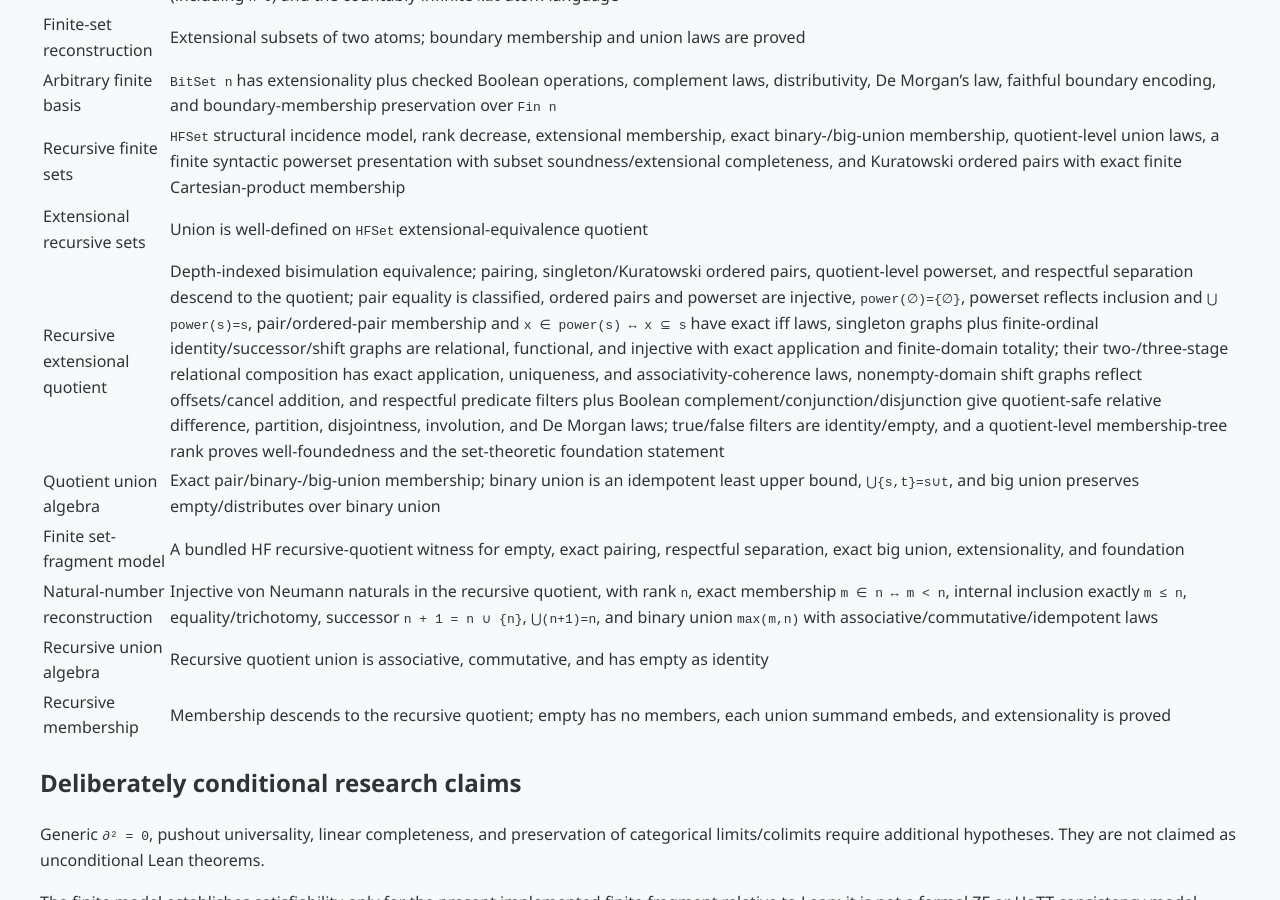
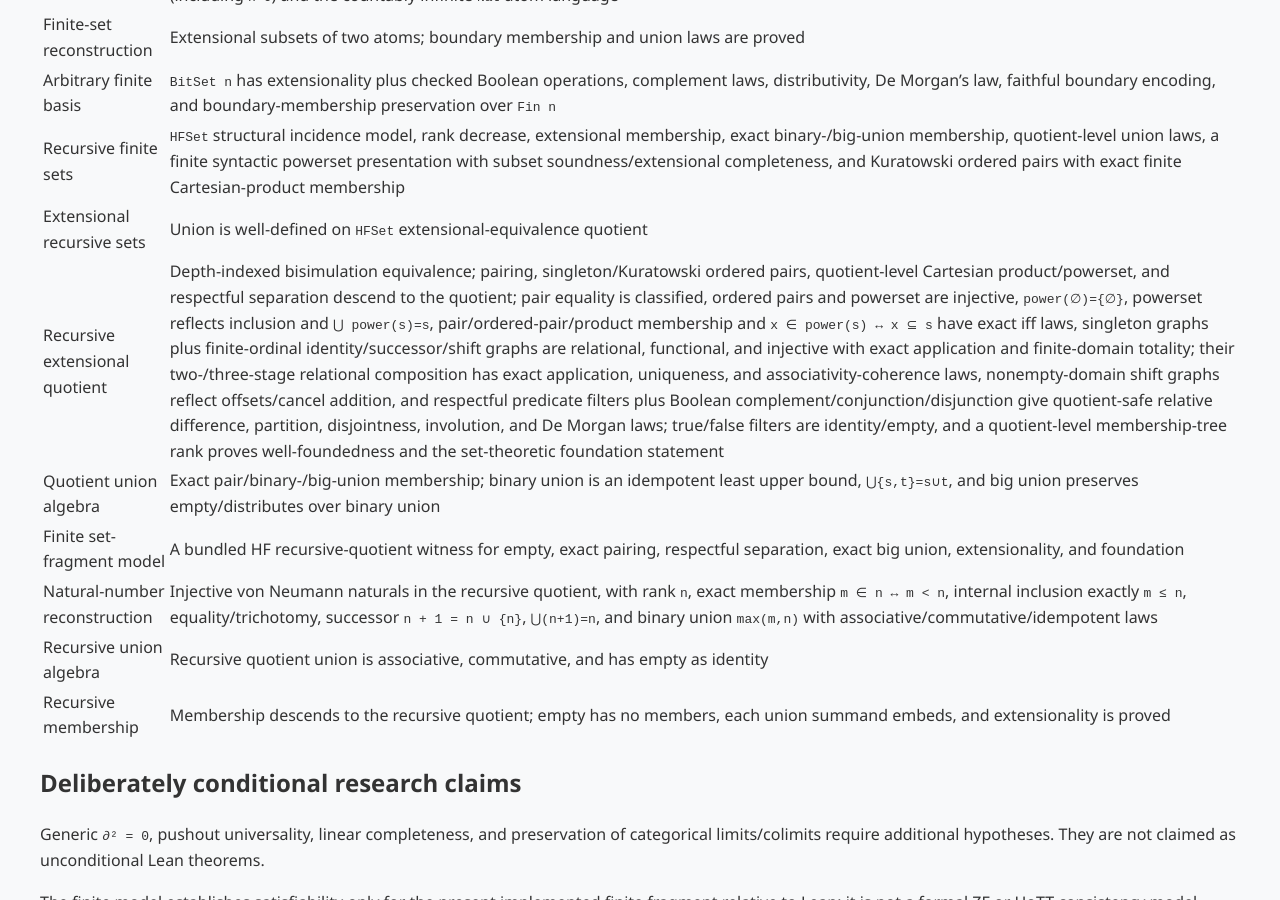
Before and after one commit to com-junkawasaki/inc, a Jekyll site: the page built from docs/verification.md, in a window 1280 px wide and 900 px high, scrolled down 1388 px. Built offline with Jekyll 4.4.1, drawn with Linux system fonts in a browser that asks for light colours.

Commit message:
feat(inc): extend finite quotient and substitution semantics

```diff
--- a/docs/verification.md
+++ b/docs/verification.md
@@ -31,7 +31,7 @@ the triangle example.
 | Arbitrary finite basis | `BitSet n` has extensionality plus checked Boolean operations, complement laws, distributivity, De Morgan's law, faithful boundary encoding, and boundary-membership preservation over `Fin n` |
 | Recursive finite sets | `HFSet` structural incidence model, rank decrease, extensional membership, exact binary-/big-union membership, quotient-level union laws, a finite syntactic powerset presentation with subset soundness/extensional completeness, and Kuratowski ordered pairs with exact finite Cartesian-product membership |
 | Extensional recursive sets | Union is well-defined on `HFSet` extensional-equivalence quotient |
-| Recursive extensional quotient | Depth-indexed bisimulation equivalence; pairing, singleton/Kuratowski ordered pairs, quotient-level powerset, and respectful separation descend to the quotient; pair equality is classified, ordered pairs and powerset are injective, `power(∅)={∅}`, powerset reflects inclusion and `⋃ power(s)=s`, pair/ordered-pair membership and `x ∈ power(s) ↔ x ⊆ s` have exact iff laws, singleton graphs plus finite-ordinal identity/successor/shift graphs are relational, functional, and injective with exact application and finite-domain totality; their two-/three-stage relational composition has exact application, uniqueness, and associativity-coherence laws, nonempty-domain shift graphs reflect offsets/cancel addition, and respectful predicate filters plus Boolean complement/conjunction/disjunction give quotient-safe relative difference, partition, disjointness, involution, and De Morgan laws; true/false filters are identity/empty, and a quotient-level membership-tree rank proves well-foundedness and the set-theoretic foundation statement |
+| Recursive extensional quotient | Depth-indexed bisimulation equivalence; pairing, singleton/Kuratowski ordered pairs, quotient-level Cartesian product/powerset, and respectful separation descend to the quotient; pair equality is classified, ordered pairs and powerset are injective, `power(∅)={∅}`, powerset reflects inclusion and `⋃ power(s)=s`, pair/ordered-pair/product membership and `x ∈ power(s) ↔ x ⊆ s` have exact iff laws, singleton graphs plus finite-ordinal identity/successor/shift graphs are relational, functional, and injective with exact application and finite-domain totality; their two-/three-stage relational composition has exact application, uniqueness, and associativity-coherence laws, nonempty-domain shift graphs reflect offsets/cancel addition, and respectful predicate filters plus Boolean complement/conjunction/disjunction give quotient-safe relative difference, partition, disjointness, involution, and De Morgan laws; true/false filters are identity/empty, and a quotient-level membership-tree rank proves well-foundedness and the set-theoretic foundation statement |
 | Quotient union algebra | Exact pair/binary-/big-union membership; binary union is an idempotent least upper bound, `⋃{s,t}=s∪t`, and big union preserves empty/distributes over binary union |
 | Finite set-fragment model | A bundled HF recursive-quotient witness for empty, exact pairing, respectful separation, exact big union, extensionality, and foundation |
 | Natural-number reconstruction | Injective von Neumann naturals in the recursive quotient, with rank `n`, exact membership `m ∈ n ↔ m < n`, internal inclusion exactly `m ≤ n`, equality/trichotomy, successor `n + 1 = n ∪ {n}`, `⋃(n+1)=n`, and binary union `max(m,n)` with associative/commutative/idempotent laws |
```
Also changed, not shown: README.md, 3 other files.
